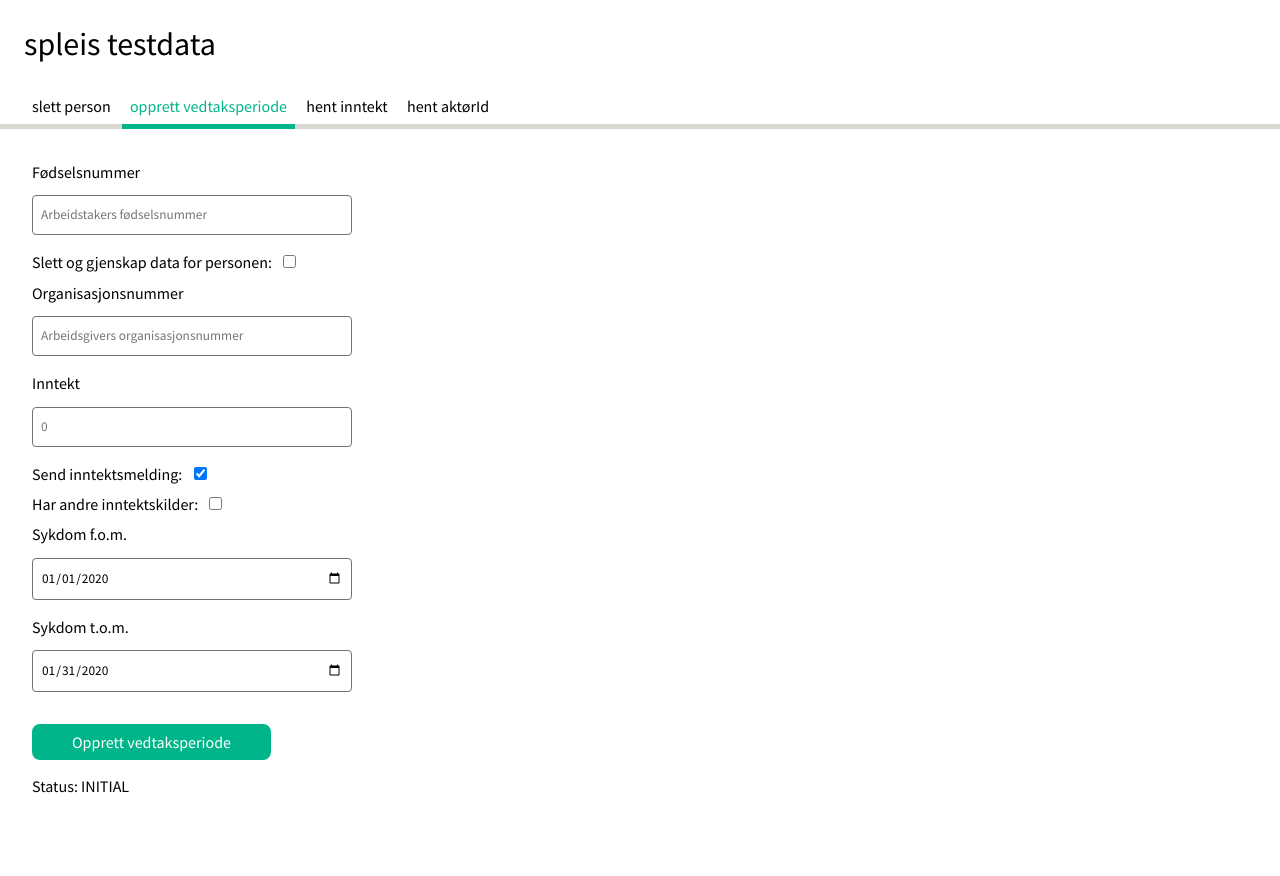
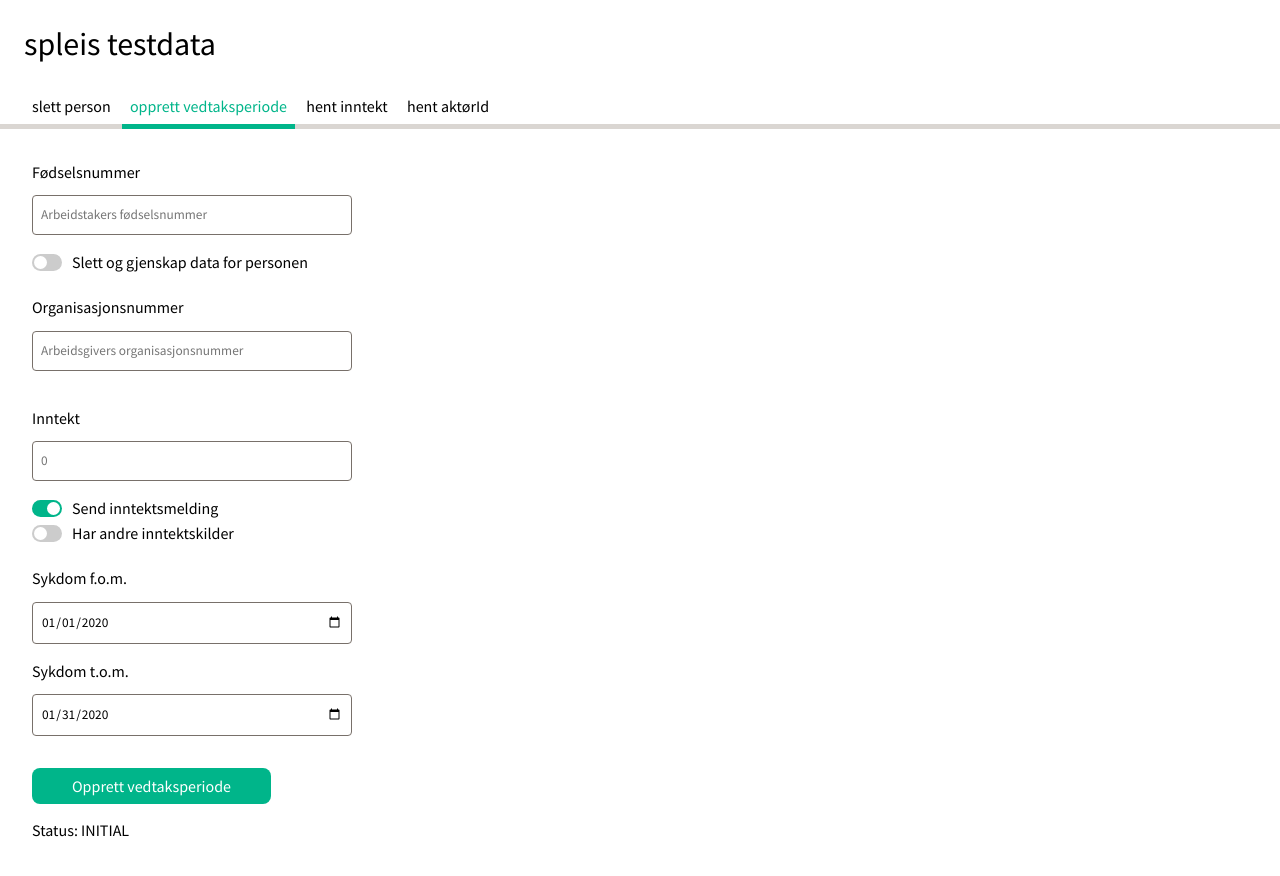
Before and after one commit to navikt/helse-spleis-testdata, a Svelte app in the folder frontend/: page / in a window 1280 px wide. Both pictures are taken after a click on the button "opprett vedtaksperiode". Shown: the top 876 px of the page. Before the commit the page ends 844 px from the top, so only its background shows below. Built offline with nearby package versions, Linux system fonts and the light colour scheme.

Commit message:
Legger til freshe sliders istedet for checkboxer

```diff
--- a/frontend/src/components/OpprettVedtaksperiode.svelte
+++ b/frontend/src/components/OpprettVedtaksperiode.svelte
@@ -55,21 +55,25 @@
 <Form onSubmit={onSubmit} submitText="Opprett vedtaksperiode">
     <Input bind:value={fnr} onblur={hentInntekt} label="Fødselsnummer" placeholder="Arbeidstakers fødselsnummer"
            required/>
-    <span class=checkbox-row>
-        <label for=gjenopprett>Slett og gjenskap data for personen:
+        <label class="switch" for=gjenopprett>Slett og gjenskap data for personen
             <input type=checkbox id=gjenopprett bind:checked={gjenopprett}/>
+            <span class="slider"></span>
         </label>
-    </span>
+    <br/>
     <Input bind:value={orgnummer} label="Organisasjonsnummer" placeholder="Arbeidsgivers organisasjonsnummer" required/>
-    <Input bind:value={inntekt} label="Inntekt" placeholder="0" required/>
-    <span class="checkbox-row">
-        <label for=sendInntektsmelding>Send inntektsmelding:
-            <input type="checkbox" id=sendInntektsmelding bind:checked={skalSendeInntektsmelding}/></label>
-    </span>
-    <span class=checkbox-row>
-        <label for=inntekstkilder>Har andre inntektskilder:
-        <input type=checkbox id=inntekstkilder bind:checked={harAndreInntektskilder}/></label>
-    </span>
+    <br/>
+    <Input bind:value={inntekt} label="Inntekt" placeholder="0" required={skalSendeInntektsmelding}
+           disabled={!skalSendeInntektsmelding}/>
+
+    <label class="switch" for=sendInntektsmelding>Send inntektsmelding
+        <input type="checkbox" id=sendInntektsmelding bind:checked={skalSendeInntektsmelding}/>
+    <span class="slider"></span></label>
+
+        <label class="switch" for=inntekstkilder>Har andre inntektskilder
+        <input type=checkbox id=inntekstkilder bind:checked={harAndreInntektskilder}/>
+        <span class="slider"></span> </label>
+
+    <br/>
 
     <DateInput bind:value={sykdomFom} label="Sykdom f.o.m." required/>
     <DateInput bind:value={sykdomTom} label="Sykdom t.o.m." required/>
--- a/frontend/src/components/form/Input.svelte
+++ b/frontend/src/components/form/Input.svelte
@@ -8,6 +8,7 @@
     export let onblur = () => {};
     export let invalid = false;
     export let required = false;
+    export let disabled = false;
 </script>
 
 <label for={id}>{label}</label>
@@ -16,10 +17,12 @@
         id={id}
         type="text"
         class:invalid
+        class={disabled ? "hide" : ""}
         bind:value={value}
         on:blur={onblur}
         required={required}
         placeholder={placeholder}
+        disabled={disabled}
     />
     {#if invalid}
         <p>Ugyldig verdi</p>
--- a/frontend/src/styles.css
+++ b/frontend/src/styles.css
@@ -38,6 +38,9 @@ input[type="date"], input[type="text"] {
     margin-left: 0.5rem
 }
 
+input[type="text"].hide  {
+background-color: #c2c2c2}
+
 input:hover { border-color: var(--active-color); }
 
 input:focus {
@@ -48,3 +51,59 @@ input:focus {
 input:-moz-submit-invalid, input:-moz-ui-invalid {
     box-shadow: none;
 }
+
+
+/*Toggle Switch*/
+.switch {
+    position: relative;
+    display: inline-block;
+    width: 32rem;
+    height: 17px;
+    margin-left: 2.5rem;
+}
+
+.switch input {
+    opacity: 0;
+    width: 0;
+    height: 0;
+}
+
+.slider {
+    position: absolute;
+    cursor: pointer;
+    top: 3px;
+    left: -40px;
+    right: 522px;
+    bottom: -3px;
+    background-color: #ccc;
+    -webkit-transition: .4s;
+    transition: .4s;
+    border-radius: 34px;
+}
+
+.slider:before {
+    position: absolute;
+    content: "";
+    height: 13px;
+    width: 13px;
+    left: 2px;
+    bottom: 2px;
+    background-color: white;
+    -webkit-transition: .4s;
+    transition: .4s;
+    border-radius: 50%;
+}
+
+input:checked + .slider {
+    background-color: #00b58a;
+}
+
+input:focus + .slider {
+    box-shadow: 0 0 1px #00b58a;
+}
+
+input:checked + .slider:before {
+    -webkit-transform: translateX(13px);
+    -ms-transform: translateX(13px);
+    transform: translateX(13px);
+}
```
